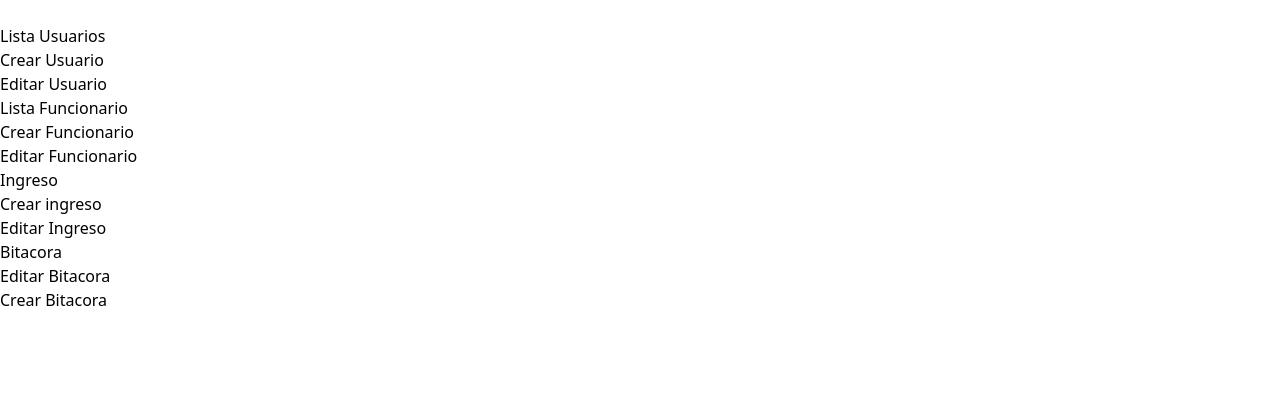
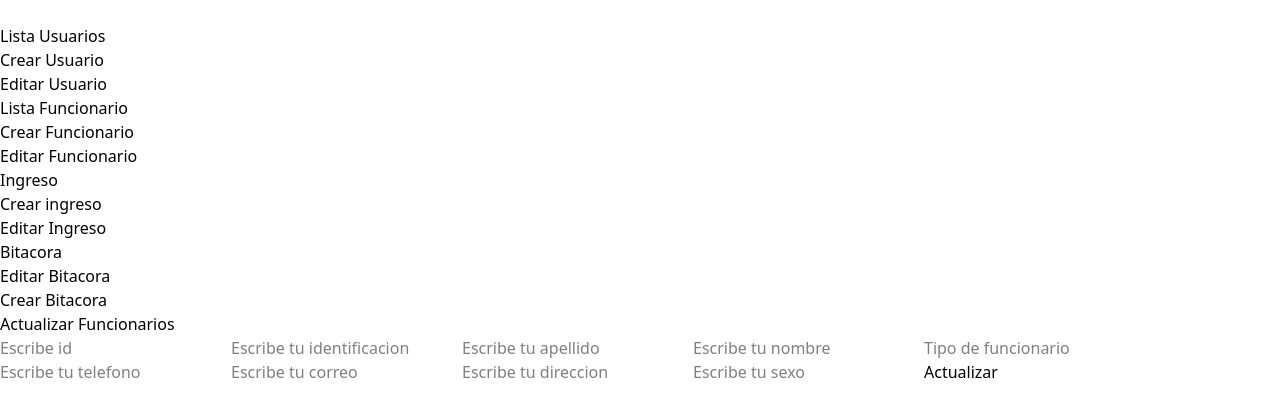
Before and after one commit to juniorsmith21/TareaAJJS, an Angular app: page /editarFuncionario/1 in a window 1280 px wide. Before the commit this address led to /. Shown: the top 416 px of the page. Built offline with nearby package versions, Linux system fonts and the light colour scheme.

Commit message:
creacion del get post patch delete

```diff
--- a/src/app/app.html
+++ b/src/app/app.html
@@ -10,7 +10,7 @@
 <br>
 <a routerLink="/crearFuncionario">Crear Funcionario</a>
 <br>
-<a routerLink="/editarFuncionario">Editar Funcionario</a>
+<a routerLink="/editarFuncionario/:id_funcionario">Editar Funcionario</a>
 <br>
 <a routerLink="/ingreso">Ingreso</a>
 <br>
--- a/src/app/app.routes.ts
+++ b/src/app/app.routes.ts
@@ -18,11 +18,11 @@ export const routes: Routes = [
 
 {path:'usuarios', component:Usuarios},
 {path:'crearUsuario', component:CrearUsuario},
-{path:'editarUsuario', component:EditarUsuario},
+{path:'editarUsuario/', component:EditarUsuario},
 
 {path:'funcionario',component:Funcionarios },
 {path:'crearFuncionario',component:CrearFuncinario},
-{path:'editarFuncionario',component:EditarFuncionario},
+{path:'editarFuncionario/:id_funcionario',component:EditarFuncionario},
 
 {path:'ingreso', component:Ingreso},
 {path:'crear-ingreso', component:CrearIngreso},
--- a/src/app/editar-funcionario/editar-funcionario.html
+++ b/src/app/editar-funcionario/editar-funcionario.html
@@ -1 +1,25 @@
-<p>editar-funcionario works!</p>
+<h1>Actualizar Funcionarios</h1>
+
+<form (ngSubmit)="actualizarFuncionario()">
+
+    <input placeholder="Escribe id" name="id" [(ngModel)]="funcionario.id_funcionario">
+
+    <input placeholder="Escribe tu identificacion" name="ident" [(ngModel)]="funcionario.ci">
+
+    <input placeholder="Escribe tu apellido" name="ape" [(ngModel)]="funcionario.apellidos">
+
+    <input placeholder="Escribe tu nombre" name="nom" [(ngModel)]="funcionario.nombres">
+
+    <input placeholder="Tipo de funcionario" name="funcio" [(ngModel)]="funcionario.tipo_funcionario">
+
+    <input placeholder="Escribe tu telefono" name="tel" [(ngModel)]="funcionario.telefono">
+
+    <input placeholder="Escribe tu correo" name="corr" [(ngModel)]="funcionario.correo">
+
+    <input placeholder="Escribe tu direccion" name="dir" [(ngModel)]="funcionario.direccion">
+
+    <input placeholder="Escribe tu sexo" name="sex" [(ngModel)]="funcionario.sexo">
+
+    <button type="submit"> Actualizar </button>
+
+</form>
--- a/src/app/editar-funcionario/editar-funcionario.ts
+++ b/src/app/editar-funcionario/editar-funcionario.ts
@@ -1,9 +1,53 @@
 import { Component } from '@angular/core';
-
+import { FormsModule } from '@angular/forms';
+import { HttpClient } from '@angular/common/http';
+import { ActivatedRoute,Router } from '@angular/router';
 @Component({
   selector: 'app-editar-funcionario',
-  imports: [],
+  imports: [FormsModule],
   templateUrl: './editar-funcionario.html',
   styleUrl: './editar-funcionario.css',
 })
-export class EditarFuncionario {}
+export class EditarFuncionario {
+  id_funcionario:string=''
+funcionario={
+  "id_funcionario":'',
+  "ci":'',
+  "apellidos":'',
+  "nombres":'',
+  "tipo_funcionario":'',
+  "telefono":'',
+  "correo":'',
+  "direccion":'',
+  "sexo":''
+}
+constructor(private http:HttpClient, private router:Router, private route:ActivatedRoute){}
+ngOnInit(){
+this.id_funcionario=this.route.snapshot.params['id_funcionario']
+
+}
+
+actualizarFuncionario(){
+  this.http.patch("https://srrpeanqjqfxtnuwhjez.supabase.co/rest/v1/funcionario?id_funcionario=eq."+this.id_funcionario,
+    this.funcionario,
+    {
+      headers:{
+
+      Authorization:"Bearer sb_publishable_qnp1xzi89N_0c2Yex-wbwQ_ddmCG28x",
+
+      apikey:"sb_publishable_qnp1xzi89N_0c2Yex-wbwQ_ddmCG28x",
+
+      'Content-Type':"application/json"
+    }
+    }
+
+  ).subscribe({
+
+    next:(res)=> {
+      alert('Registro Actualizado Correctamente'+res)
+      this.router.navigate(['/editarFuncionario',])
+    }
+  })
+}
+
+}
--- a/src/app/funcionarios/funcionarios.html
+++ b/src/app/funcionarios/funcionarios.html
@@ -1 +1,38 @@
-<p>funcionarios works! hola</p>
+<h1>LISTA FUNCIONARIOS</h1>
+
+<table>
+    <thead>
+        <tr>
+            <th>ID Funcionario</th>
+            <th>CI</th>
+            <th>Apellidos</th>
+            <th>Nombres</th>
+            <th>Tipo Funcionario</th>
+            <th>Teléfono</th>
+            <th>Correo</th>
+            <th>Dirección</th>
+            <th>Sexo</th>
+        </tr>
+    </thead>
+
+    <tbody>
+        <tr *ngFor="let f of funcionario">
+            <td>{{f.id_funcionario}}</td>
+            <td>{{f.ci}}</td>
+            <td>{{f.apellidos}}</td>
+            <td>{{f.nombres}}</td>
+            <td>{{f.tipo_funcionario}}</td>
+            <td>{{f.telefono}}</td>
+            <td>{{f.correo}}</td>
+            <td>{{f.direccion}}</td>
+            <td>{{f.sexo}}</td>
+
+             <td>
+                <button (click)="eliminar(f.id_funcionario)">Eliminar</button>
+            </td>
+
+            <td>
+                <button (click)="llevarActualizar(f.id_funcionario)">Actualizar</button> </td>
+
+
+        </tbody>
--- a/src/app/funcionarios/funcionarios.ts
+++ b/src/app/funcionarios/funcionarios.ts
@@ -1,7 +1,21 @@
 import { CommonModule } from '@angular/common';
 import { HttpClient } from '@angular/common/http';
-import { Component } from '@angular/core';
+import { ChangeDetectorRef, Component } from '@angular/core';
 import { FormsModule } from '@angular/forms';
+import { Router } from '@angular/router';
+
+interface Funcionario{
+  id_funcionario: number;
+  ci: string;
+  apellidos: string;
+  nombres: string;
+  tipo_funcionario: string;
+  telefono: string;
+  correo: string;
+  direccion: string;
+  sexo: string;
+
+}
 
 @Component({
   selector: 'app-funcionarios',
@@ -10,5 +24,61 @@ import { FormsModule } from '@angular/forms';
   styleUrl: './funcionarios.css',
 })
 export class Funcionarios {
+funcionario:Funcionario[]=[]
+
+constructor(private http:HttpClient, private cdr:ChangeDetectorRef, private router:Router){}
+ngOnInit(){
+  this.traerFuncionario()
+}
+traerFuncionario(){
+  this.http.get<Funcionario[]>("https://srrpeanqjqfxtnuwhjez.supabase.co/rest/v1/funcionario",
+    {
+      headers:{
+
+      Authorization:"Bearer sb_publishable_qnp1xzi89N_0c2Yex-wbwQ_ddmCG28x",
+
+      apikey:"sb_publishable_qnp1xzi89N_0c2Yex-wbwQ_ddmCG28x",
+
+      'Content-Type':"application/json"
+    }
+
+    }
+
+  ).subscribe({
+    next:(res)=>{
+      console.log(res);
+      if(res.length>0){
+        this.funcionario=res
+      }
+      this.cdr.detectChanges();
+
+    }
+
+  })
+}
+eliminar(id_funcionario:number){
+  this.http.delete("https://srrpeanqjqfxtnuwhjez.supabase.co/rest/v1/funcionario?id_funcionario=eq."+id_funcionario,
+    {
+       headers:{
+
+      Authorization:"Bearer sb_publishable_qnp1xzi89N_0c2Yex-wbwQ_ddmCG28x",
+
+      apikey:"sb_publishable_qnp1xzi89N_0c2Yex-wbwQ_ddmCG28x",
+
+      'Content-Type':"application/json"
+    }
+
+    }
+  ).subscribe({
+    next:(res)=>{
+        alert('Registro eliminado correctamente'+ id_funcionario)
+        this.traerFuncionario()
+        this.cdr.detectChanges()
+    }
+  })
+}
+llevarActualizar(id_funcionario:number){
+this.router.navigate(['/editarFuncionario', id_funcionario])
+}
 
 }
```
